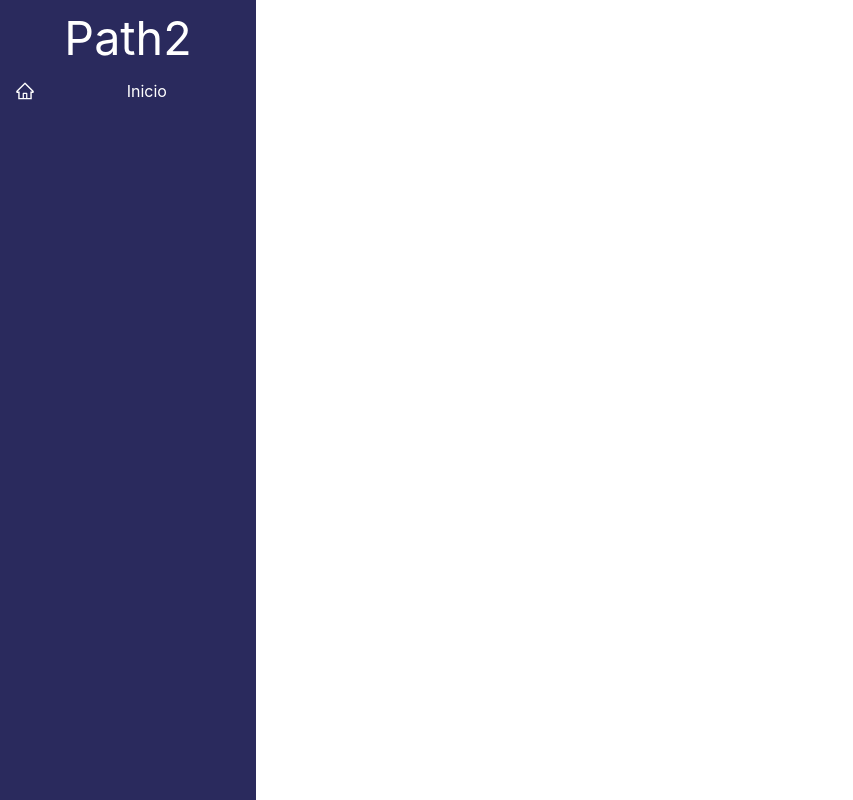
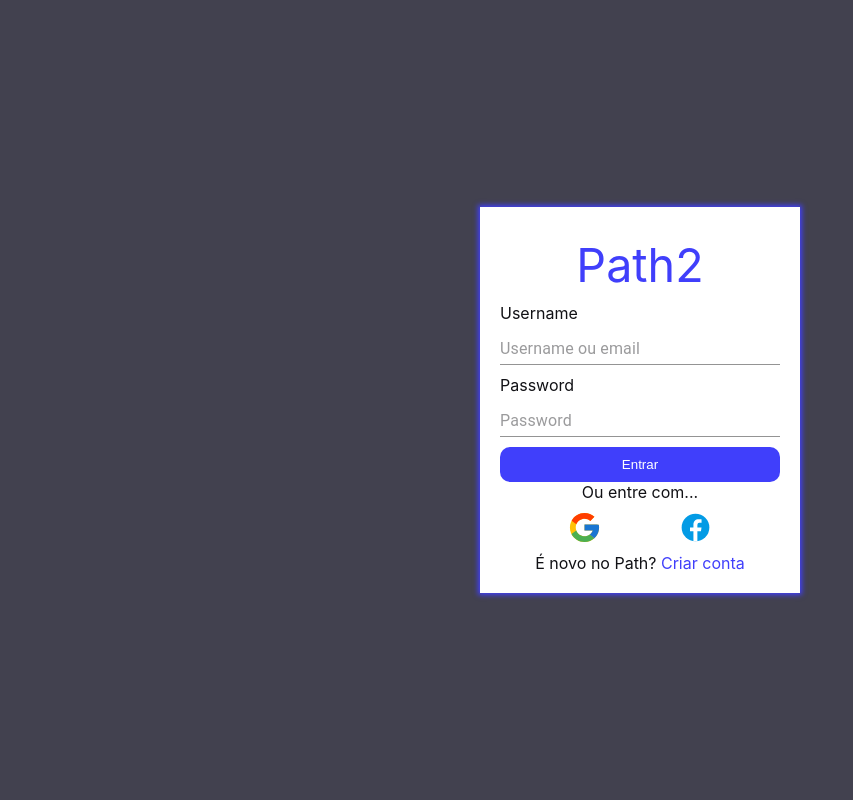
Before and after one commit to Path-2/app, a React (Create React App) app: page /login in a window 1280 px wide. Before the commit this address had no page. Shown: the whole page, without its empty margins (0-853 px from the left). Built offline with nearby package versions, Linux system fonts and the light colour scheme.

Commit message:
feat: add form login

```diff
--- a/src/App.tsx
+++ b/src/App.tsx
@@ -5,17 +5,21 @@ import LeftBar from "./components/LeftBar";
 import { Container } from "./styles";
 import { ThemeProvider } from "./contexts/theme/theme";
 import { BrowserRouter } from "react-router-dom";
+import { AuthProvider, useToken } from "./contexts/auth";
 
 function App() {
+  const { token } = useToken();
   return (
+    <AuthProvider>
       <ThemeProvider>
         <Container>
           <BrowserRouter>
-          <LeftBar />
+            {token ? <LeftBar /> : <></>}
             <Router />
           </BrowserRouter>
         </Container>
       </ThemeProvider>
+    </AuthProvider>
   );
 }
 
--- a/src/components/LeftBar/components.tsx
+++ b/src/components/LeftBar/components.tsx
@@ -5,13 +5,13 @@ import { PagesEnum } from "../../models/enums";
 
 const title = (title: string) => (document.title = `Path2 | ${title}`);
 
-export const FakeLogo = () => {
+export const FakeLogo = ({color}:any) => {
   const navigator = useNavigate();
   return (
     <div
       style={{
         fontSize: "35pt",
-        color: "#fff",
+        color: color ? color : "#fff",
         textAlign: "center",
         padding: "10px",
         cursor: "pointer",
--- /dev/null
+++ b/src/components/ProtectedRoute/index.tsx
@@ -0,0 +1,14 @@
+import React from "react";
+import { Navigate } from "react-router-dom";
+import { useAuth } from "../../contexts/auth";
+import { PagesEnum } from "../../models/enums";
+
+type ProtectedRouteProps = {
+  component: JSX.Element;
+};
+
+export default function ProtectedRoute({ component }: ProtectedRouteProps) {
+  const { isAuthenticated } = useAuth();
+
+  return isAuthenticated ? component : <Navigate to={`/${PagesEnum.Login.toLowerCase()}`}/>;
+}
--- /dev/null
+++ b/src/contexts/auth/index.tsx
@@ -0,0 +1,43 @@
+import React from "react";
+
+const AuthContext = React.createContext({
+    isAuthenticated: false,
+  username: "",
+  setAuth: (token: string) => {},
+});
+
+export const AuthProvider = (props: any) => {
+  const { token } = useToken();
+
+  const [isAuthenticated, setIsAuthenticated] = React.useState(token !== null);
+
+  const defaultValue = React.useMemo(
+    () => ({
+      isAuthenticated,
+      username: "",
+      setAuth: (token: string) => {
+
+        if (token) localStorage.setItem("token", JSON.stringify({ token }));
+        else localStorage.removeItem('token')
+
+        setIsAuthenticated(token ? true : false);
+      },
+    }),
+    [isAuthenticated]
+  );
+  return (
+    <AuthContext.Provider value={defaultValue}>
+      {props.children}
+    </AuthContext.Provider>
+  );
+};
+
+export const useToken = () => {
+  const token = localStorage.getItem("token");
+
+  return token
+    ? (JSON.parse(token) as { token: string; username: string })
+    : { token: null, username: "" };
+};
+
+export const useAuth = () => React.useContext(AuthContext);
--- a/src/contexts/theme/theme.tsx
+++ b/src/contexts/theme/theme.tsx
@@ -8,7 +8,7 @@ const ThemeContext = React.createContext({
 });
 
 export const ThemeProvider = (props: any): JSX.Element => {
-  const colorScheme = localStorage.getItem("schema") || "dark";
+  const colorScheme = localStorage.getItem("schema") || "light";
   /*
    * To enable changing the app theme dynamically in the app (run-time)
    * we're gonna use useState so we can override the default device theme
--- a/src/models/enums.ts
+++ b/src/models/enums.ts
@@ -3,5 +3,6 @@ export enum PagesEnum {
     Search = 'Pesquisa',
     Rotes = 'Rotas',
     Settings = 'Definições',
-    Community = 'Comunidade'
+    Community = 'Comunidade',
+    Login = 'Login'
 }
--- /dev/null
+++ b/src/pages/Login/index.tsx
@@ -0,0 +1,78 @@
+import { Input } from "@mui/material";
+import IconButton from "@mui/material/IconButton";
+import { ButtonLogin, Container, FormLogin, InputContainer } from "./styles";
+import { ReactComponent as GoogleIcon } from "../../assets/icons/google.svg";
+import { ReactComponent as FacebookIcon } from "../../assets/icons/facebook.svg";
+import { Link } from "react-router-dom";
+import { useTheme } from "../../contexts/theme/theme";
+import { FakeLogo } from "../../components/LeftBar/components";
+import { primary } from "../../colors";
+
+export const Login = () => {
+  const size = { width: 35, height: 35 };
+  const { colors } = useTheme();
+
+  return (
+    <Container>
+      <FormLogin style={{ background: colors.primary.bg }}>
+        <FakeLogo color={primary} />
+        <InputContainer>
+          <label
+            htmlFor="username"
+            style={{ marginBottom: "10px", color: colors.primary.txt }}
+          >
+            Username
+          </label>
+          <Input
+            id="username"
+            name="username"
+            sx={{ marginBottom: "10px", color: colors.primary.txt }}
+            placeholder="Username ou email"
+            title="Username ou email"
+          />
+          <label
+            htmlFor="password"
+            style={{ marginBottom: "10px", color: colors.primary.txt }}
+          >
+            Password
+          </label>
+          <Input
+            id="password"
+            name="password"
+            sx={{ marginBottom: "10px", color: colors.primary.txt }}
+            placeholder="Password"
+            title="Password"
+            type="password"
+          />
+          <ButtonLogin>Entrar</ButtonLogin>
+        </InputContainer>
+        <span
+          style={{
+            width: "100%",
+            textAlign: "center",
+            color: colors.primary.txt,
+          }}
+        >
+          Ou entre com...
+        </span>
+        <div style={{ display: "flex", justifyContent: "space-evenly" }}>
+          <IconButton>
+            <GoogleIcon {...size} />
+          </IconButton>
+          <IconButton>
+            <FacebookIcon {...size} />
+          </IconButton>
+        </div>
+        <span
+          style={{
+            width: "100%",
+            textAlign: "center",
+            color: colors.primary.txt,
+          }}
+        >
+          É novo no Path? <Link to={"/"}>Criar conta</Link>
+        </span>
+      </FormLogin>
+    </Container>
+  );
+};
--- /dev/null
+++ b/src/pages/Login/styles.ts
@@ -0,0 +1,42 @@
+import styled from "@emotion/styled";
+import { primary } from "../../colors";
+
+export const Container = styled.div`
+  display: flex;
+  justify-content: center;
+  align-items: center;
+  background-color: #42414f;
+  min-height: 100vh;
+  min-width: 100vw;
+`;
+
+export const FormLogin = styled.div`
+  display: flex;
+  flex-direction: column;
+  justify-content: space-between;
+  background-color: #fff;
+  padding: 20px;
+  width: 280px;
+  min-height: 300px;
+  box-shadow: 0px 0px 5px 2px ${primary};
+
+  a {
+    color: ${primary};
+    text-decoration: none;
+  }
+`;
+
+export const InputContainer = styled.div`
+  display: flex;
+  flex-direction: column;
+  justify-content: space-evenly;
+`;
+
+export const ButtonLogin = styled.button`
+  background-color: ${primary};
+  border: none;
+  padding: 10px;
+  border-radius: 10px;
+  cursor: pointer;
+  color: #fff;
+`;
--- a/src/routes/index.tsx
+++ b/src/routes/index.tsx
@@ -1,10 +1,13 @@
 import { Route, Routes } from "react-router-dom";
+import ProtectedRoute from "../components/ProtectedRoute";
 import Home from "../pages/home";
+import { Login } from "../pages/Login";
 
 export default function Router() {
   return (
     <Routes>
-      <Route path="/" element={<Home />} />
+      <Route path="/" element={<ProtectedRoute component={<Home />}/>} />
+      <Route path="/login" element={<Login />} />
     </Routes>
   );
 }
```
Also changed, not shown: src/assets/icons/facebook.svg (added), src/assets/icons/google.svg (added). Lines whose indentation alone changed are shown as unchanged.
